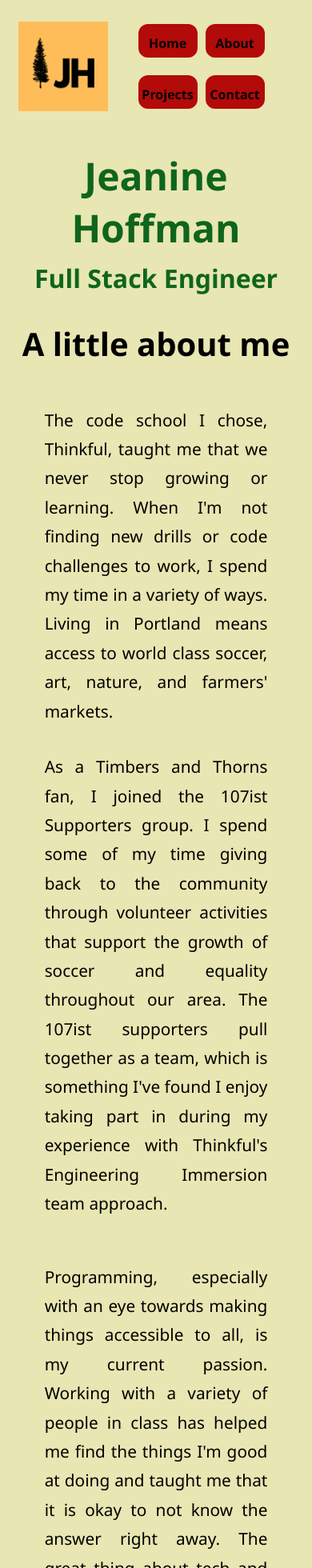
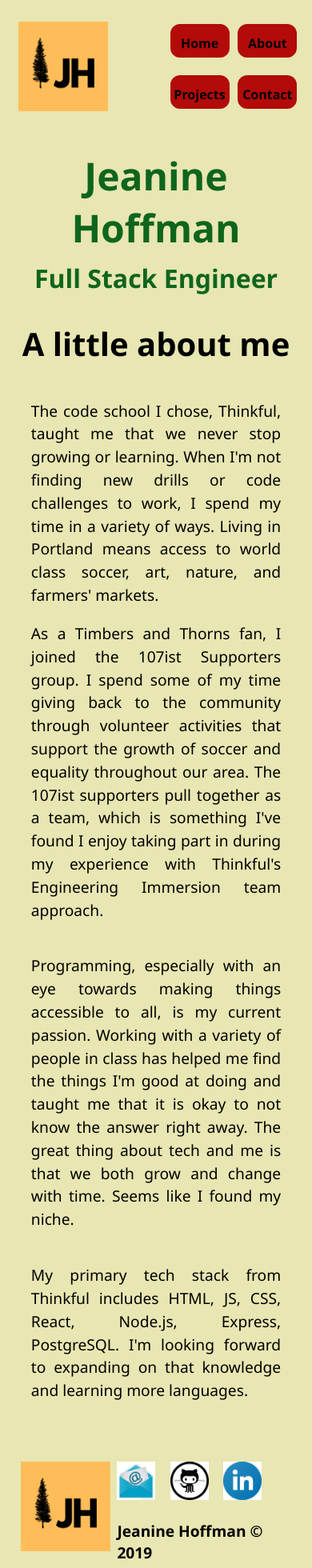
Before and after one commit to JeanineHoffman/react-portfolio, a React (Create React App) app: page /bio in a window 390 px wide. Shown: the top 1960 px of the page at 80% size. Built offline with nearby package versions, Linux system fonts and the light colour scheme.

Commit message:
max 450 done

```diff
--- a/src/App.css
+++ b/src/App.css
@@ -283,7 +283,7 @@ body {
 
 /* End Project Styles */
 /* Begin media query styles */
-@media screen and (max-width: 360px){
+@media screen and (max-width: 375px){
   /* .footerWrapper{
     margin-top:100%;
   } */
@@ -326,7 +326,65 @@ body {
       margin-left:25%;
       width: 80%;
     }
+
 }
 
-
+@media screen and (max-width: 450px){
+  .navBar {
+    grid-column-gap: 3%;
+    margin-left: 5rem;
+   }
+   .AdamsQuote{
+    width: 85%;
+  }
+  .linksBar{
+    display: inline-flex;
+    margin-left:28%;
+  }
+  .links{
+    height:4rem;
+    margin-left:0;
+  }
+  .logoFooter{
+    height: 2.4rem;
+    margin-left: 20%;
+    }
+    .footerLink{
+      height: 3rem;
+      margin-left: 8%;
+    }
+    .copyright{
+      font-size: 1.2rem;
+      margin-left: 8%;
+    }
+    .aboutText{
+      line-height: 1.5;
+      font-size: 1.2rem;
+      padding:.5em;
+      width: 85%;
+    }
+    .projectbtn{
+      margin-left: 6%;
+    }
+    .trybtn{
+      margin-left: 16%;
+    }
+    .projTitle1{
+      font-size: 1.75rem;
+      margin-left: 29%;
+    }
+    .projTitle2{
+      font-size: 1.75rem;
+      margin-left: 20%;
+    }
+    .projTitle3{
+      font-size: 1.75rem;
+      margin-left: 8%;
+}
+.projimg{
+  height:9rem;
+  width:10rem;
+  margin-left: 30%;
+}
+}
 /* End media query styles */
```
